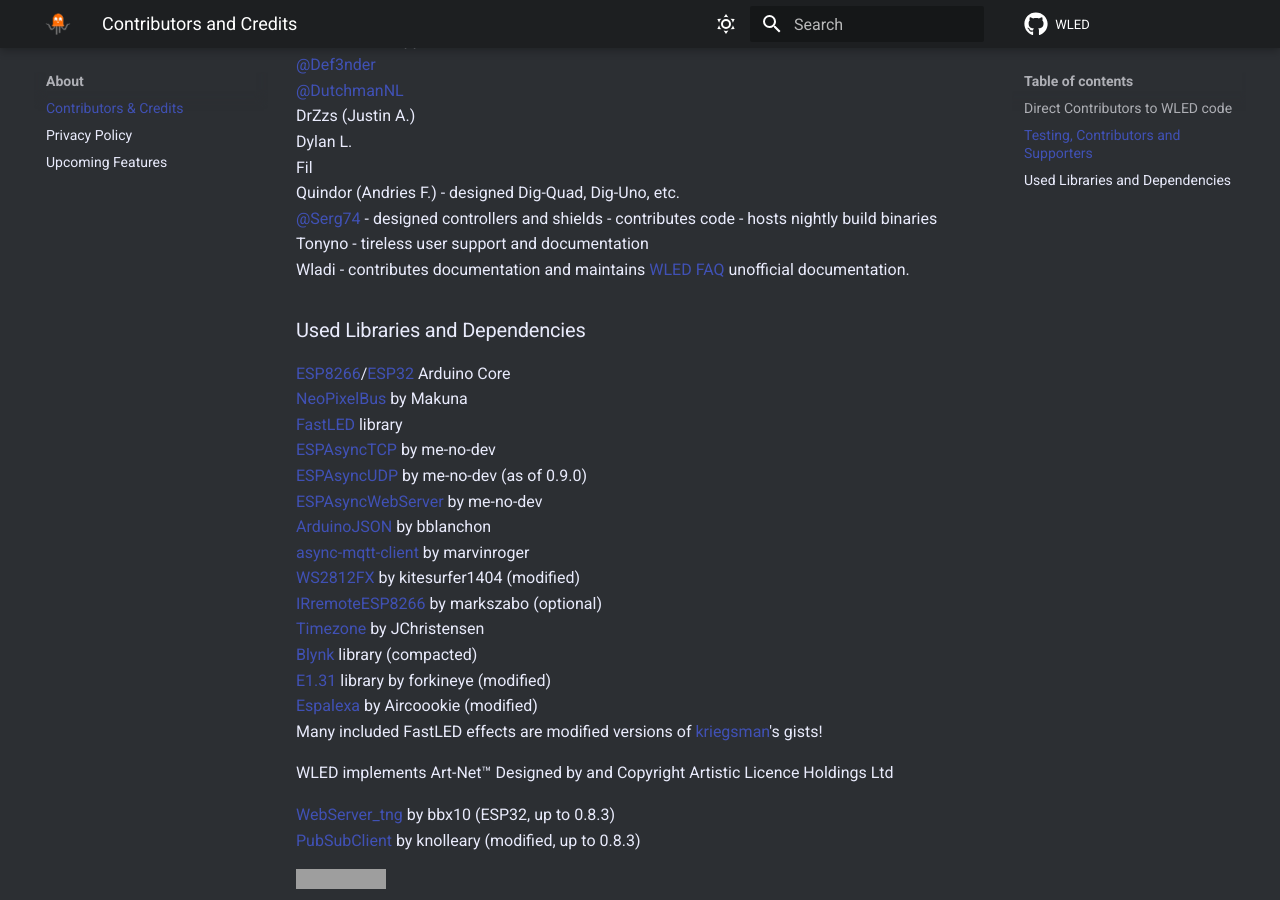
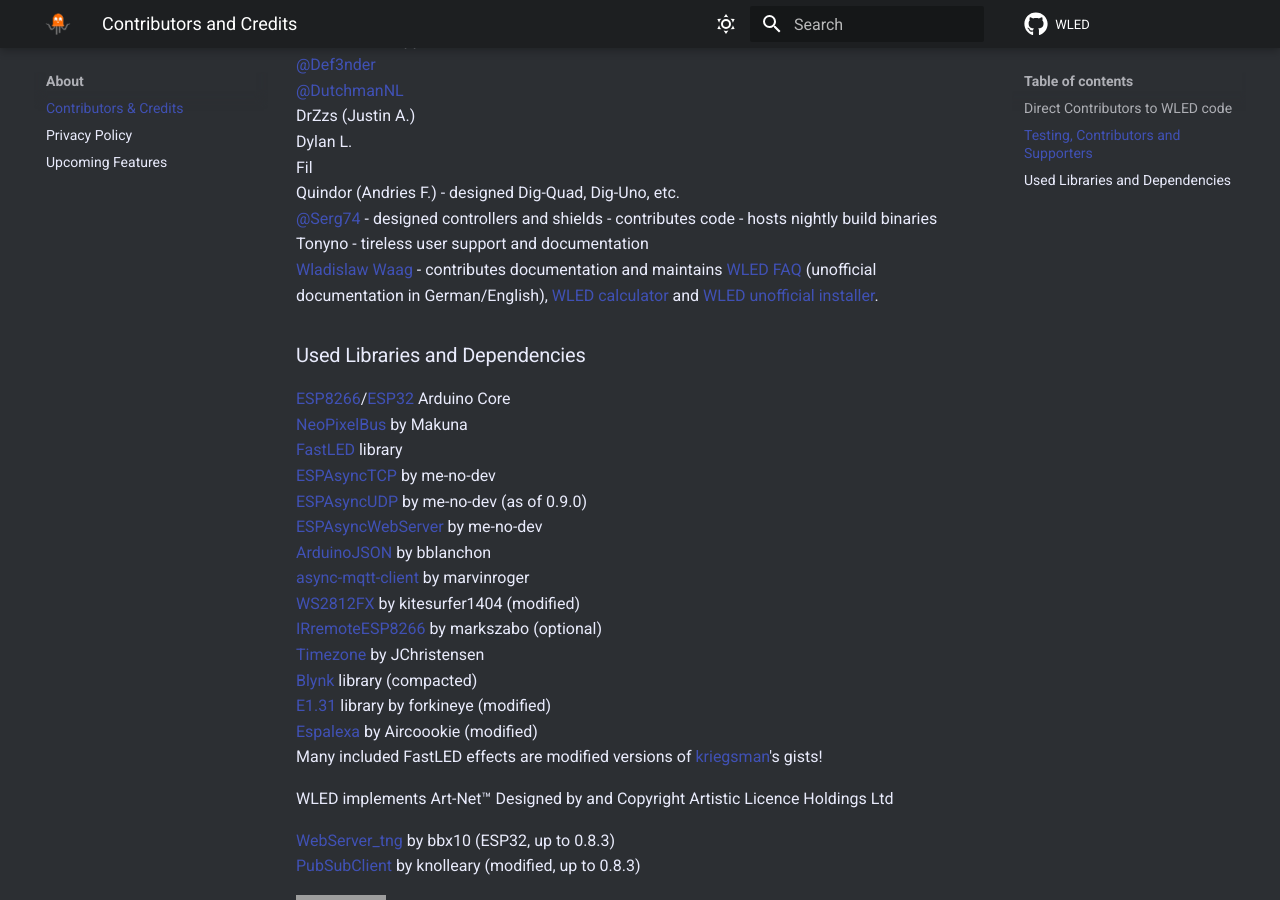
Before and after one commit to Aircoookie/WLED-Docs, an MkDocs documentation site: the page built from docs/about/contributors.md, in a window 1280 px wide and 900 px high, scrolled down 1136 px. Built offline with MkDocs 1.6.1 and Material for MkDocs 9.7.7, drawn with Linux system fonts in a browser that asks for light colours; comment, search, counter and statistics services are not loaded; grey boxes are pictures that could not be loaded.

Commit message:
Update contributors.md

```diff
--- a/docs/about/contributors.md
+++ b/docs/about/contributors.md
@@ -44,7 +44,7 @@
 Quindor (Andries F.) - designed Dig-Quad, Dig-Uno, etc.
 [@Serg74](https://github.com/srg74) - designed controllers and shields - contributes code - hosts nightly build binaries
 Tonyno - tireless user support and documentation
-Wladi - contributes documentation and maintains [WLED FAQ](https://wled-faq.github.io) unofficial documentation.
+[Wladislaw Waag](https://www.myhome-control.de/) - contributes documentation and maintains [WLED FAQ](https://wled-faq.github.io) (unofficial documentation in German/English), [WLED calculator](https://wled-calculator.github.io/) and [WLED unofficial installer](https://wled-install.github.io/).
 ### Used Libraries and Dependencies
 
 [ESP8266](https://github.com/esp8266/Arduino)/[ESP32](https://github.com/espressif/arduino-esp32) Arduino Core
```
